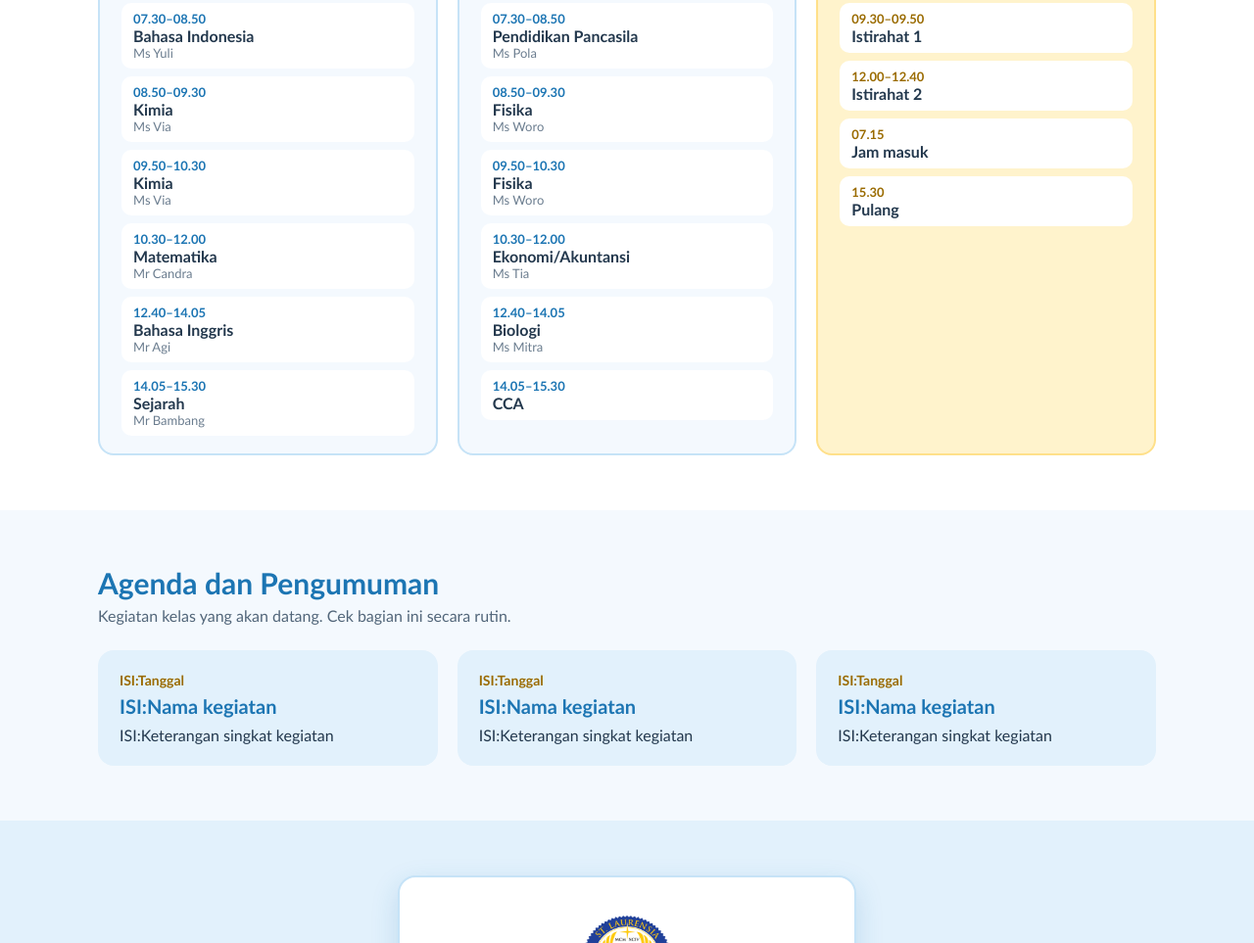
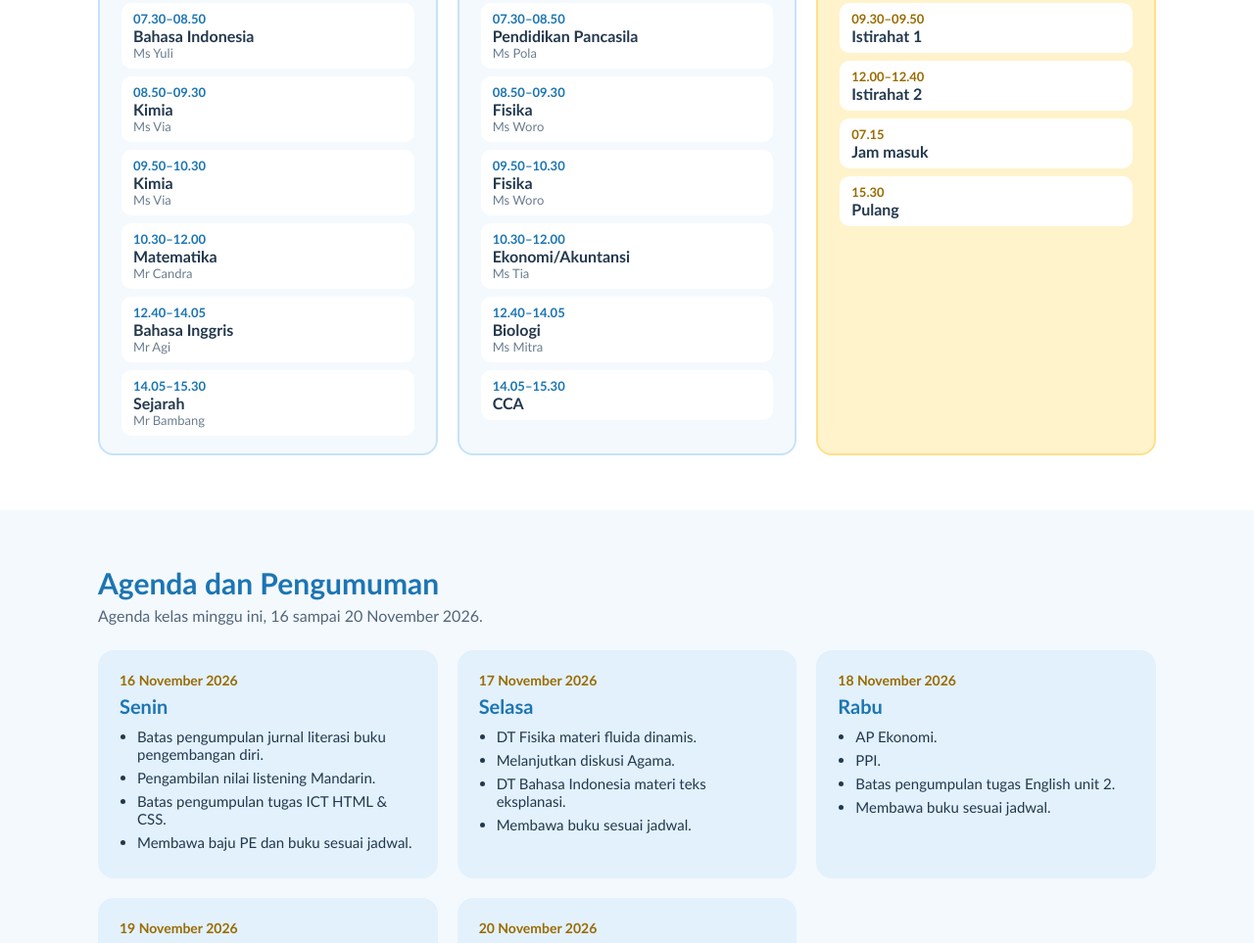
Before and after one commit to ellele03/AOP-DT-Sarah, a plain HTML site: page index.html in a window 1280 px wide. Shown: the part 1837-2800 px from the top of the page at 98% size. Drawn offline with Linux system fonts and the light colour scheme.

Commit message:
Isi info kelas, pengurus, agenda, dan foto kelas

```diff
--- a/index.html
+++ b/index.html
@@ -40,11 +40,11 @@
                     </div>
                     <div class="as-info-kotak">
                         <p class="as-info-judul">Ruang kelas</p>
-                        <p>ISI:Nama ruang</p>
+                        <p>Kelas 11</p>
                     </div>
                     <div class="as-info-kotak">
                         <p class="as-info-judul">Jumlah siswa</p>
-                        <p>ISI:Jumlah siswa</p>
+                        <p>35 siswa</p>
                     </div>
                     <div class="as-info-kotak">
                         <p class="as-info-judul">Jam masuk</p>
@@ -62,19 +62,19 @@
                 <div class="as-kartu">
                     <p class="as-ikon">K</p>
                     <p class="as-jabatan">Ketua Kelas</p>
-                    <h3>ISI:Ketua kelas</h3>
+                    <h3>Darren Cheong Jian Le</h3>
                     <p>Memimpin kelas dan menjadi penghubung dengan wali kelas.</p>
                 </div>
                 <div class="as-kartu">
                     <p class="as-ikon">W</p>
                     <p class="as-jabatan">Wakil Ketua</p>
-                    <h3>ISI:Wakil ketua</h3>
+                    <h3>Mozes Alfeus Cahya</h3>
                     <p>Membantu ketua dan menggantikan tugasnya kalau ketua tidak masuk.</p>
                 </div>
                 <div class="as-kartu">
                     <p class="as-ikon">S</p>
                     <p class="as-jabatan">Sekretaris</p>
-                    <h3>ISI:Sekretaris</h3>
+                    <h3>Alycia Sandra Wibowo</h3>
                     <p>Mencatat absensi, jadwal, dan informasi penting kelas.</p>
                 </div>
             </div>
@@ -285,22 +285,56 @@
 
         <section class="as-bagian" id="agenda">
             <h2>Agenda dan Pengumuman</h2>
-            <p class="as-pengantar">Kegiatan kelas yang akan datang. Cek bagian ini secara rutin.</p>
+            <p class="as-pengantar">Agenda kelas minggu ini, 16 sampai 20 November 2026.</p>
             <div class="as-agenda">
                 <div class="as-agenda-kartu">
-                    <p class="as-tanggal">ISI:Tanggal</p>
-                    <h3>ISI:Nama kegiatan</h3>
-                    <p>ISI:Keterangan singkat kegiatan</p>
+                    <p class="as-tanggal">16 November 2026</p>
+                    <h3>Senin</h3>
+                    <ul class="as-agenda-daftar">
+                        <li>Batas pengumpulan jurnal literasi buku pengembangan diri.</li>
+                        <li>Pengambilan nilai listening Mandarin.</li>
+                        <li>Batas pengumpulan tugas ICT HTML &amp; CSS.</li>
+                        <li>Membawa baju PE dan buku sesuai jadwal.</li>
+                    </ul>
                 </div>
                 <div class="as-agenda-kartu">
-                    <p class="as-tanggal">ISI:Tanggal</p>
-                    <h3>ISI:Nama kegiatan</h3>
-                    <p>ISI:Keterangan singkat kegiatan</p>
+                    <p class="as-tanggal">17 November 2026</p>
+                    <h3>Selasa</h3>
+                    <ul class="as-agenda-daftar">
+                        <li>DT Fisika materi fluida dinamis.</li>
+                        <li>Melanjutkan diskusi Agama.</li>
+                        <li>DT Bahasa Indonesia materi teks eksplanasi.</li>
+                        <li>Membawa buku sesuai jadwal.</li>
+                    </ul>
                 </div>
                 <div class="as-agenda-kartu">
-                    <p class="as-tanggal">ISI:Tanggal</p>
-                    <h3>ISI:Nama kegiatan</h3>
-                    <p>ISI:Keterangan singkat kegiatan</p>
+                    <p class="as-tanggal">18 November 2026</p>
+                    <h3>Rabu</h3>
+                    <ul class="as-agenda-daftar">
+                        <li>AP Ekonomi.</li>
+                        <li>PPI.</li>
+                        <li>Batas pengumpulan tugas English unit 2.</li>
+                        <li>Membawa buku sesuai jadwal.</li>
+                    </ul>
+                </div>
+                <div class="as-agenda-kartu">
+                    <p class="as-tanggal">19 November 2026</p>
+                    <h3>Kamis</h3>
+                    <ul class="as-agenda-daftar">
+                        <li>DT Kimia materi laju reaksi.</li>
+                        <li>Batas pengumpulan tugas pembuatan teks eksplanasi Bahasa Indonesia.</li>
+                        <li>Membawa buku sesuai jadwal.</li>
+                    </ul>
+                </div>
+                <div class="as-agenda-kartu">
+                    <p class="as-tanggal">20 November 2026</p>
+                    <h3>Jumat</h3>
+                    <ul class="as-agenda-daftar">
+                        <li>Melanjutkan proses 2 DT PKN.</li>
+                        <li>DT Biologi materi zat makanan.</li>
+                        <li>Batas pengumpulan ReadTheory bulan November.</li>
+                        <li>Membawa buku sesuai jadwal.</li>
+                    </ul>
                 </div>
             </div>
         </section>
--- a/style.css
+++ b/style.css
@@ -281,6 +281,16 @@ body {
     border-radius: 16px;
 }
 
+.as-agenda-daftar {
+    margin: 10px 0 0 0;
+    padding: 0 0 0 18px;
+}
+
+.as-agenda-daftar li {
+    margin: 0 0 6px 0;
+    font-size: 15px;
+}
+
 .as-agenda-kartu p {
     margin: 0;
 }
```
Also changed, not shown: images/foto-kelas.jpg, images/proyek-kelas.jpg.
